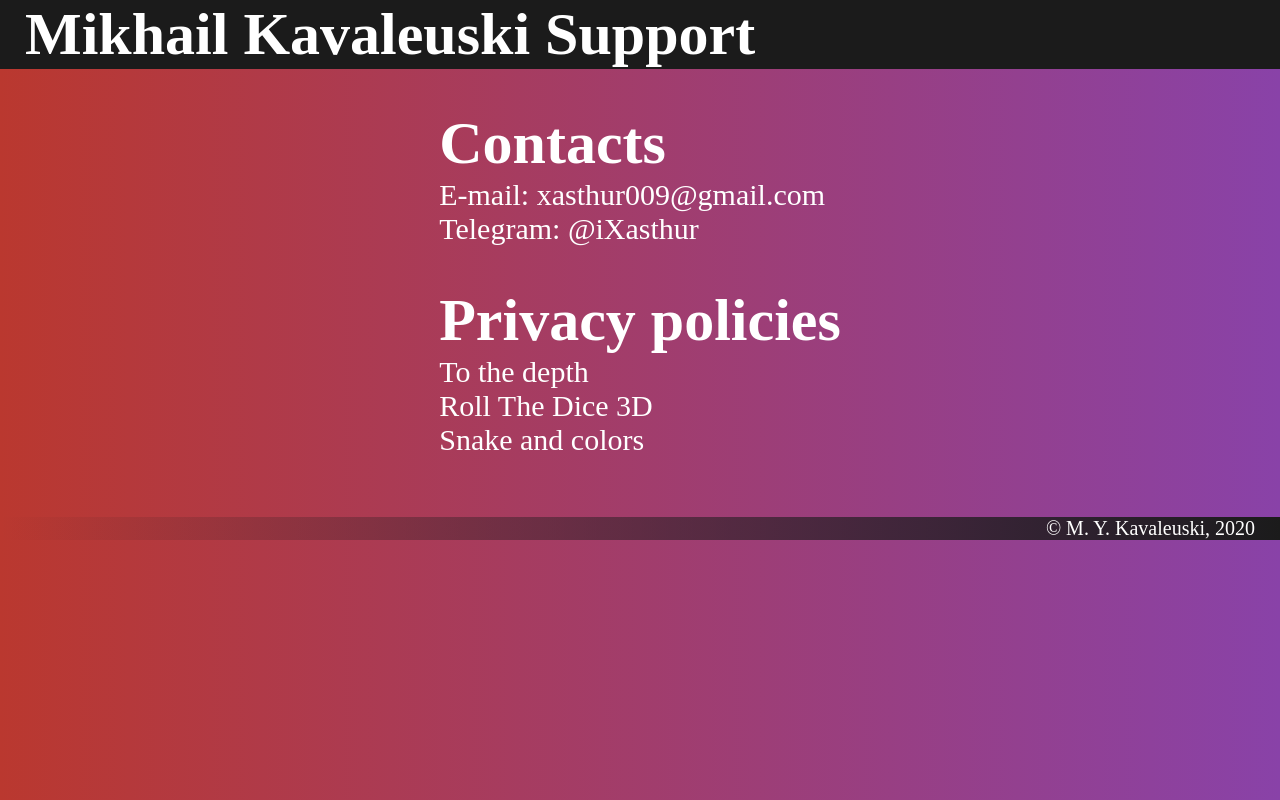
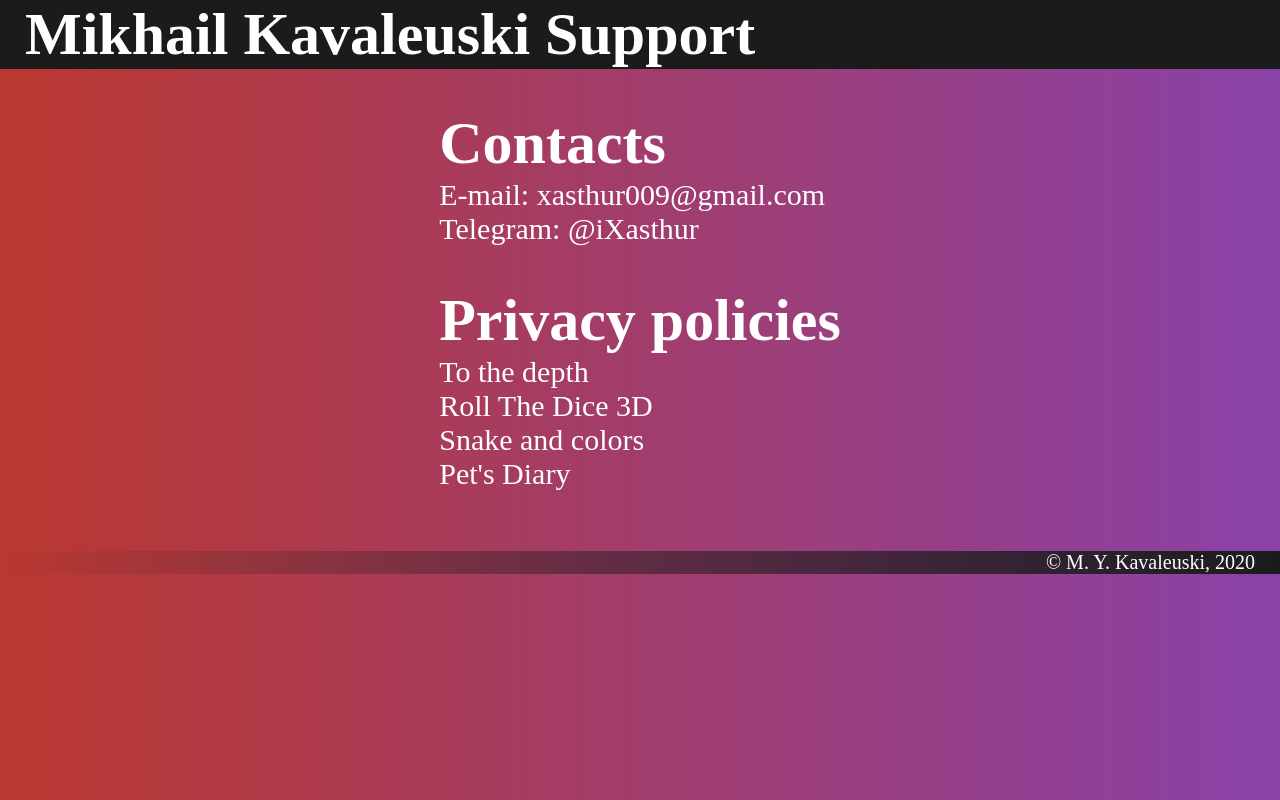
Before and after one commit to iXasthur/mk_support, a plain HTML site: page index.html in a window 1280 px wide. Drawn offline with Linux system fonts and the light colour scheme; a web font is replaced by a local one.

Commit message:
Update index.html

```diff
--- a/index.html
+++ b/index.html
@@ -23,6 +23,7 @@
         <p><a href="depth_pp.html">To the depth</a></p>
         <p><a href="rtd3d_pp.html">Roll The Dice 3D</a></p>
         <p><a href="ic2d_pp.html">Snake and colors</a></p>
+        <p><a href="cdsui_pp.html">Pet's Diary</a></p>
     </div>
 </main>
 <footer class="universal-footer">
```
